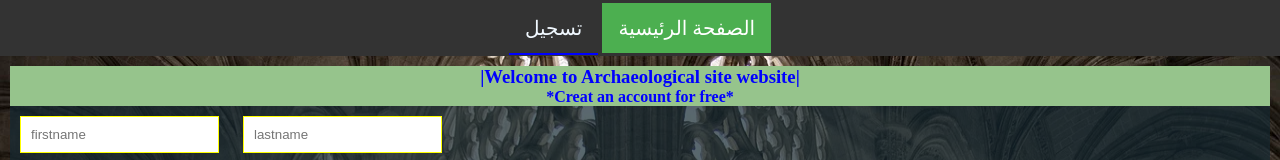
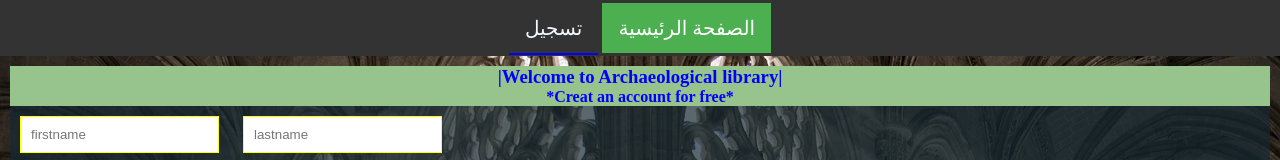
Before and after one commit to eslam-sys/ECE-124C, a plain HTML site: page register form.html in a window 1280 px wide. Shown: the top 160 px of the page. Drawn offline with Linux system fonts and the light colour scheme.

Commit message:
Update register form.html

```diff
--- a/register form.html
+++ b/register form.html
@@ -13,7 +13,7 @@
       <a class="active" href="register form.html">تسجيل</a>
         </div>
         <div class="form">
-            <center><h3>|Welcome to Archaeological site website|</h3>
+            <center><h3>|Welcome to Archaeological library|</h3>
                 <h4>*Creat an account for free*</h4>
             </center>
        <form method="post" autocomplete="off" action="index.html">
```
